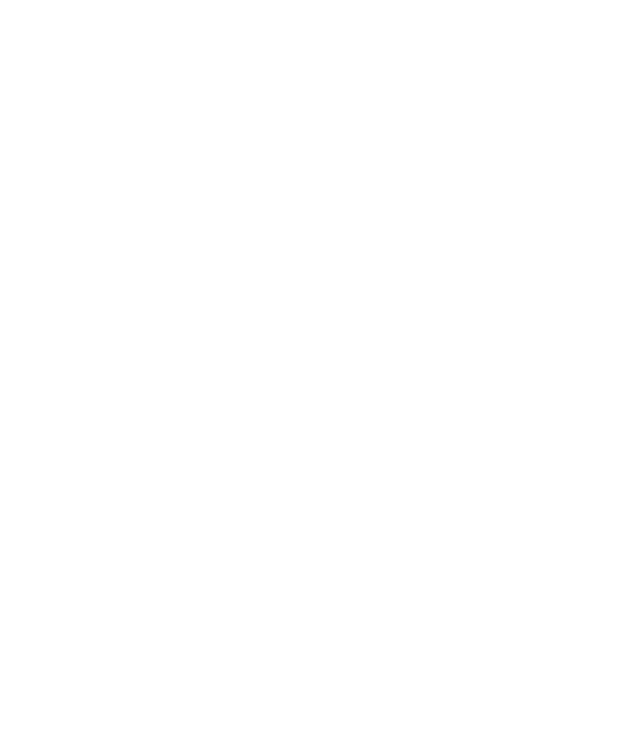
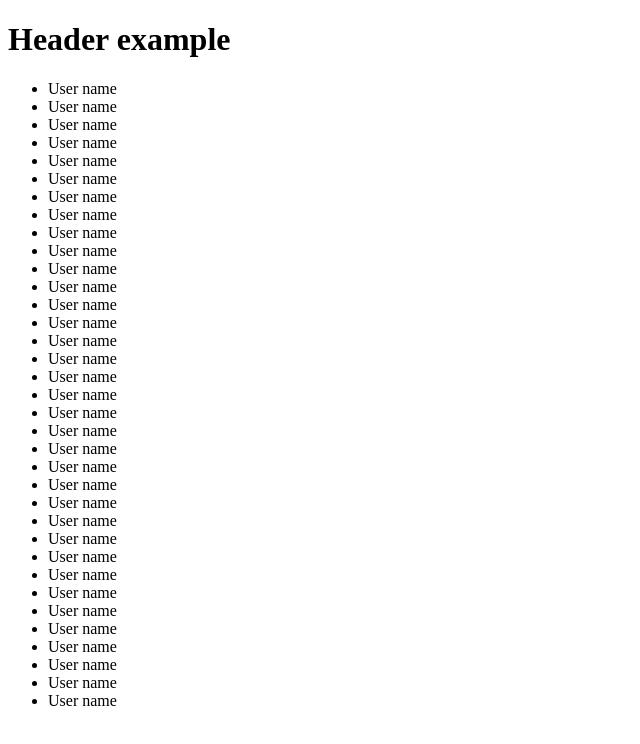
Before and after one commit to IgorKukoba/Beeetroot2022, a plain HTML site: page Lesson20/index.html in a window 1280 px wide. Shown: the whole page, without its empty margins (0-640 px from the left). Drawn offline with Linux system fonts and the light colour scheme.

Commit message:
Restore changes

```diff
--- a/Lesson20/index.html
+++ b/Lesson20/index.html
@@ -8,6 +8,44 @@
     <title>Document</title>
 </head>
 <body>
+<h1 class="header">Header example</h1>
+<ul class="users-wrapper">
+    <li>User name</li>
+    <li>User name</li>
+    <li>User name</li>
+    <li>User name</li>
+    <li>User name</li>
+    <li>User name</li>
+    <li>User name</li>
+    <li>User name</li>
+    <li>User name</li>
+    <li>User name</li>
+    <li>User name</li>
+    <li>User name</li>
+    <li>User name</li>
+    <li>User name</li>
+    <li>User name</li>
+    <li>User name</li>
+    <li>User name</li>
+    <li>User name</li>
+    <li>User name</li>
+    <li>User name</li>
+    <li>User name</li>
+    <li>User name</li>
+    <li>User name</li>
+    <li>User name</li>
+    <li>User name</li>
+    <li>User name</li>
+    <li>User name</li>
+    <li>User name</li>
+    <li>User name</li>
+    <li>User name</li>
+    <li>User name</li>
+    <li>User name</li>
+    <li>User name</li>
+    <li>User name</li>
+    <li>User name</li>
+</ul>
 
 </body>
 </html>
```
